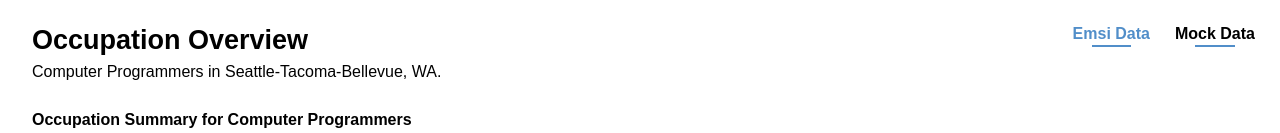
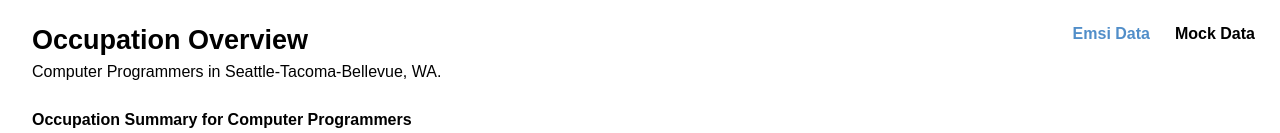
Before and after one commit to Cadburylion/emsi-project, a React (Create React App) app: page / in a window 1280 px wide. Shown: the top 133 px of the page. Built offline with nearby package versions, Linux system fonts and the light colour scheme.

Commit message:
Finalized button delight

```diff
--- a/src/component/dashboard/style.css
+++ b/src/component/dashboard/style.css
@@ -2,10 +2,6 @@
   margin: 0;
   padding: 0;
   box-sizing: border-box;
-}
-
-.current {
-  color: #518ec9;
 }
 
 .ajax-btn {
@@ -25,12 +21,13 @@
 
 .ajax-btn span:nth-child(2), .ajax-btn span:nth-child(3) {
   position: absolute;
-  width: 50%;
+  width: 0;
   height: 2px;
   top: 20px;
-  left: 25%;
+  left: 50%;
   background: #518ec9;
-  transition: .3s ease-in-out;
+  border-radius: 5px;
+  transition: .2s ease-in-out;
 }
 
 .ajax-btn:hover span:nth-child(2) {
@@ -39,6 +36,12 @@
 }
 
 .ajax-btn:hover span:nth-child(3) {
+  width: 50%;
   top: 25px;
   left: 25%;
+  transition: .25s ease-in-out;
 }
+
+.current {
+  color: #518ec9;
+}
```
